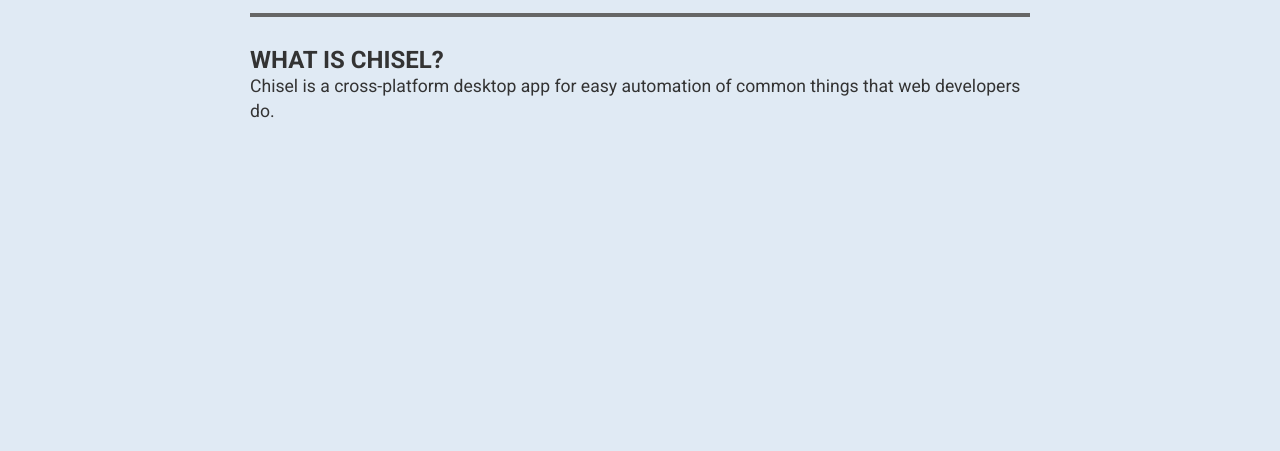
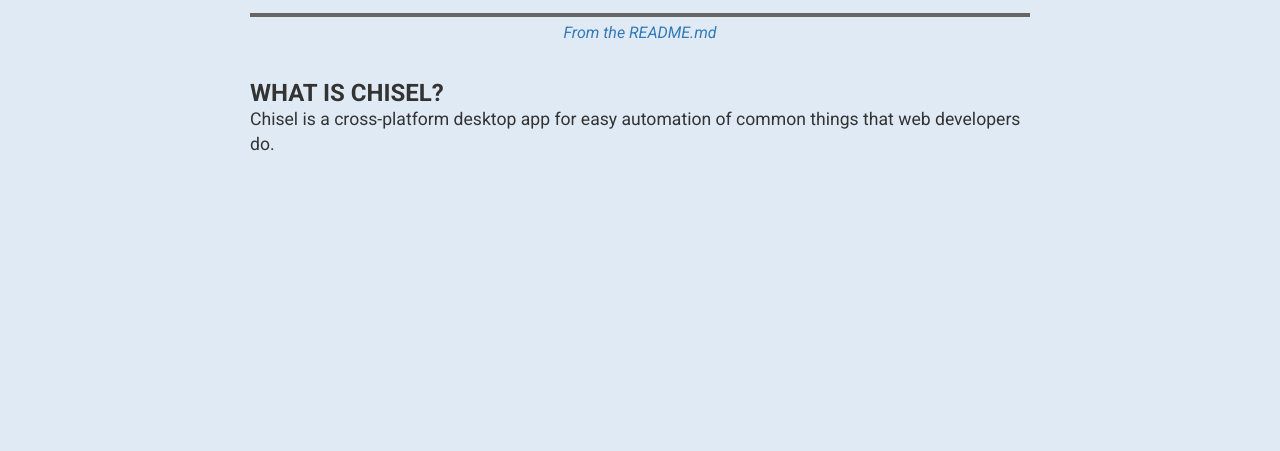
Before and after one commit to MacPhage/chisel, a plain HTML site: page index.html in a window 1280 px wide. Shown: the part 349-800 px from the top of the page. Drawn offline with nearby package versions, Linux system fonts and the light colour scheme.

Commit message:
Added README warning and made "pre alpha" smaller

```diff
--- a/css/chisel.less
+++ b/css/chisel.less
@@ -84,6 +84,15 @@
 
         }
 
+        .fromthereadme {
+            margin-top: 5px;
+            margin-bottom: 5px;
+            font-family: "Roboto", @native-font;
+            font-style: italic;
+            font-size: 1.0em;
+            text-align: center;
+        }
+
         .content {
             padding-top: 20px;
 
@@ -141,6 +150,7 @@
     .hero{display: block!important;.wrap{display: block!important}}
     .hero{.caption{font-size: 1.4em!important;}}
     .external{.ch-button{font-size: 0.56em!important;}}
+    #releasewarning {width: 75px; height: 75px; background: url("../res/img/pre-alpha-75.png");}
 }
 
 
--- a/index.html
+++ b/index.html
@@ -63,6 +63,10 @@
 
             <div class="bar"></div>
 
+            <div class="fromthereadme">
+                <a href="https://github.com/MacPhage/chisel/blob/master/README.md">From the README.md</a>
+            </div>
+
             <div id="readmetarget" class="content">
 
                 <!-- Ajax grabs the README.md and embeds it here           -->
@@ -91,12 +95,14 @@
             var mdSep = "[//]: # (WEB_CONTENT_START)";
 
             $.ajax({
-                url : "README.md",
-                success : function(result)
-                {
+                url: "README.md",
+                success: function(result){
                     console.log("Ajax successfully retrieved README.md.");
                     readMeText = result;
                     siteContent.innerHTML = marked(readMeText.substring(readMeText.indexOf(mdSep)));
+                },
+                error: function(jqXHR,textStatus,errorThrown){
+                    siteContent.innerHTML = "Ajax failed to retrieve <a href=\"https://github.com/MacPhage/chisel/blob/master/README.md\">README.md</a>.<br>";
                 }
             });
 
```
Also changed, not shown: css/chisel.css, res/img/pre-alpha-75.png (added).
